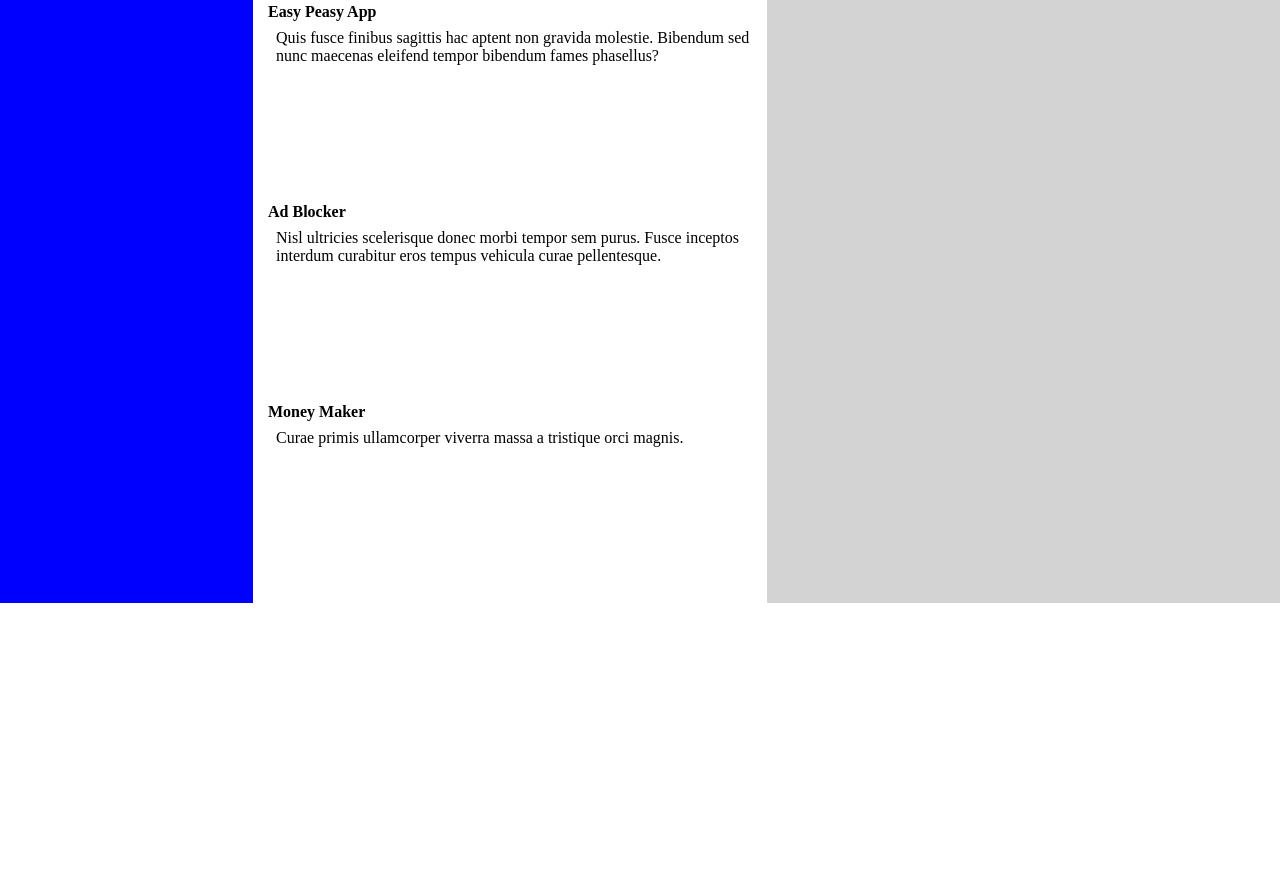
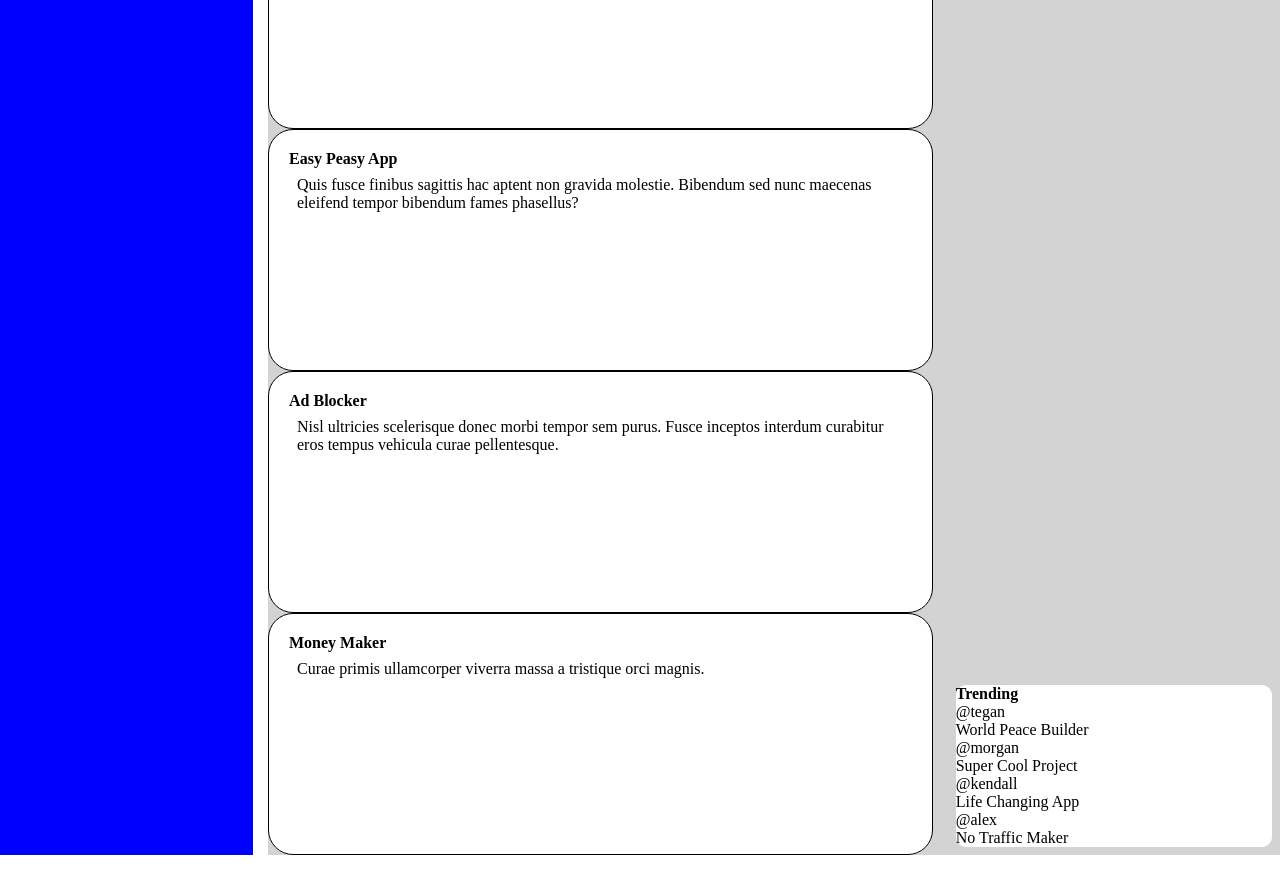
Before and after one commit to jackfine01/admin-dashboard, a plain HTML site: page index.html in a window 1280 px wide. Shown: the part 792-1686 px from the top of the page. Before the commit the page ends 1416 px from the top, so only its background shows below. Drawn offline with Linux system fonts and the light colour scheme.

Commit message:
added specific styling to main area.

```diff
--- a/index.html
+++ b/index.html
@@ -104,7 +104,7 @@
 
     <div class="main">
         <div class="projects">
-            <div>Projects</div>
+            <div class="projTitle">Projects</div>
             <div class="projCard">
                 <div class="projTitle">Super Cool Project</div>
                 <div class="projArea">Velit habitasse ornare accumsan; ad curabitur tortor. Nostra tempus leo ac etiam eget.</div>
@@ -170,7 +170,7 @@
 
         <div class="leftSideBar">
             <div class="leftSideBarArea">
-                <div class="leftSideBarTitle">Announcements</div>
+                <div class="leftSideCardTitle">Announcements</div>
 
                 <div class="leftCard">
                     <div class="leftSideCardTitle">Site Maintenence</div>
@@ -183,43 +183,43 @@
                 </div>
 
                 <div class="leftCard">
-                    <div class="leftSideCardTitle">updated Privacy Policy</div>
+                    <div class="leftSideCardTitle">Updated Privacy Policy</div>
                     <div class="leftSideCardContent">Est lobortis lobortis massa etiam; magnis pulvinar.</div>
                 </div>
             </div>
 
             <div class="leftSideBarArea">
-                <div class="leftSideBarTitle">Trending</div>
+                <div class="leftSideCardTitle">Trending</div>
 
                 <div class="profile">
                     <img src="" alt="">
                     <div class="profContent">
-                        <div class="profTitle"></div>
-                        <div class="profDesc"></div>
+                        <div class="profTitle">@tegan</div>
+                        <div class="profDesc">World Peace Builder</div>
                     </div>
                 </div>
 
                 <div class="profile">
                     <img src="" alt="">
                     <div class="profContent">
-                        <div class="profTitle"></div>
-                        <div class="profDesc"></div>
+                        <div class="profTitle">@morgan</div>
+                        <div class="profDesc">Super Cool Project</div>
                     </div>
                 </div>
 
                 <div class="profile">
                     <img src="" alt="">
                     <div class="profContent">
-                        <div class="profTitle"></div>
-                        <div class="profDesc"></div>
+                        <div class="profTitle">@kendall</div>
+                        <div class="profDesc">Life Changing App</div>
                     </div>
                 </div>
 
                 <div class="profile">
                     <img src="" alt="">
                     <div class="profContent">
-                        <div class="profTitle"></div>
-                        <div class="profDesc"></div>
+                        <div class="profTitle">@alex</div>
+                        <div class="profDesc">No Traffic Maker</div>
                     </div>
                 </div>
             </div>
--- a/style.css
+++ b/style.css
@@ -24,21 +24,41 @@ html,body{
 .main{
     grid-area: 2 / 2 / 3 / 3;
     display: grid;
-    grid-template-columns: repeat(auto-fit, minmax(250px, 1fr));
+    grid-template-columns: 2fr 1fr;
     background-color: lightgrey;
     gap: 15px;
 }
 
-.projCard, .leftSideCard{
+.projCard{
     height: 200px;
     display: flex;
     flex-direction: column;
     flex-wrap: wrap;
     background-color: white;
+    border-radius: 25px;
+    border: 1px solid black;
+    padding: 20px
 }
 .projArea{
     padding: 8px;
 }
-.projTitle{
+.projTitle, .leftSideCardTitle, .leftSideCardTitle{
     font-weight: bold;
 }
+
+.leftSideBar{
+    display: flex;
+    flex-direction: column;
+    align-content: space-between;
+    justify-content: space-between;
+    padding: 8px;
+}
+
+
+.leftSideBarArea{
+    background-color: white;
+    border-radius: 10px;
+}
+.profile{
+    display: flex;
+}
```
